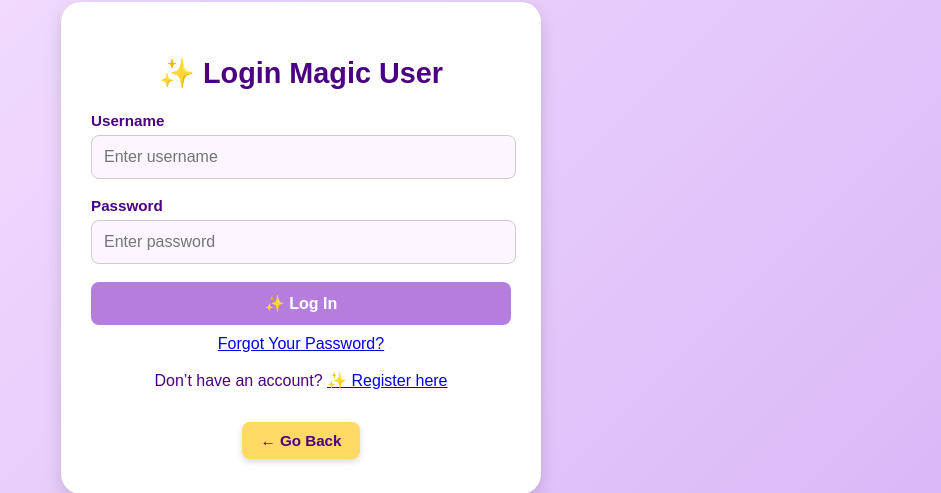
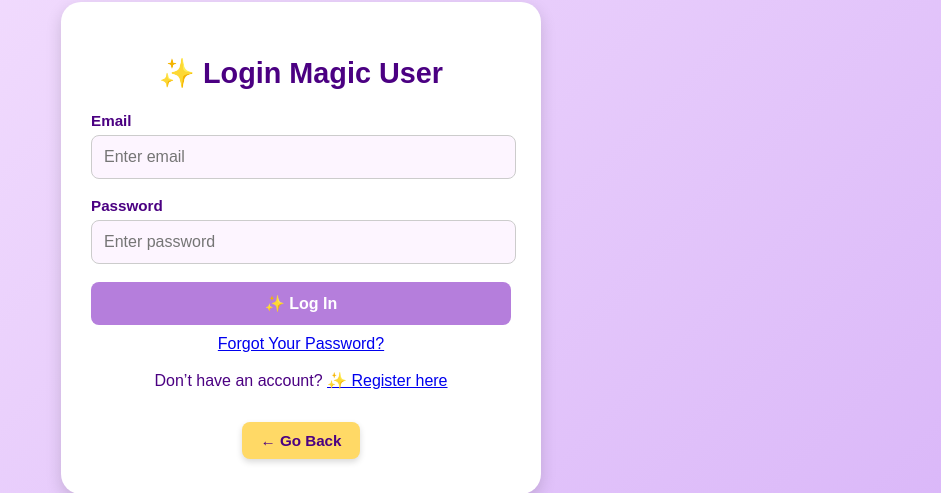
Before and after one commit to nicoleprimero/primero_nicole1, a CodeIgniter app: page /auth/login in a window 1280 px wide. Shown: the part 172-665 px from the top of the page, without its empty margins (339-1280 px from the left). Run offline with CodeIgniter, Linux system fonts and the light colour scheme; data that the repository does not hold is empty; some libraries are stand-ins or nearby versions.

Commit message:
First Commit

```diff
--- a/app/controllers/AuthController.php
+++ b/app/controllers/AuthController.php
@@ -100,7 +100,7 @@ class AuthController extends Controller
 
     public function login() {
         if($this->form_validation->submitted()) {
-            $username = $this->io->post('username');
+            $email = $this->io->post('email');
 			$password = $this->io->post('password');
             $data = $this->auth->login($email, $password);
             if(empty($data)) {
--- a/app/libraries/auth.php
+++ b/app/libraries/auth.php
@@ -136,7 +136,9 @@ class Auth
 			'password' => $this->passwordhash($password),
 			'email' => $email,
 			'role'=> $role,
-			'email_token' => $email_token
+			'email_token' => $email_token,
+            'created_at' => date("Y-m-d h:i:s", time()),
+            'updated_at' => date("Y-m-d h:i:s", time())
 		);
 
 		$res = $this->_lava->db->table('magicusers')->insert($data);
@@ -156,13 +158,13 @@ class Auth
 
     // Allow login via username
     $user = $this->db->table('magicusers')
-                       ->where('username', $username)
+                       ->where('email', $email)
                        ->get();
 
     if ($user && isset($user['password']) && password_verify($password, $user['password'])) {
         $this->session->set_userdata([
             'user_id'   => $user['id'],
-            'username'  => $user['username'],
+            'email'  => $user['email'],
             'role'      => ($user['role'] ?? 'fairy'),
             'logged_in' => true
         ]);
--- a/app/views/auth/login.php
+++ b/app/views/auth/login.php
@@ -15,8 +15,8 @@
             <form method="post" action="<?=site_url('auth/login');?>">
                 <!-- Username -->
                 <div class="form-group">
-                    <label for="username">Username</label>
-                    <input id="username" type="text" name="username" placeholder="Enter username" required>
+                    <label for="email">Email</label>
+                    <input id="email" type="text" name="email" placeholder="Enter email" required>
                 </div>
 
                 <!-- Password -->
```
